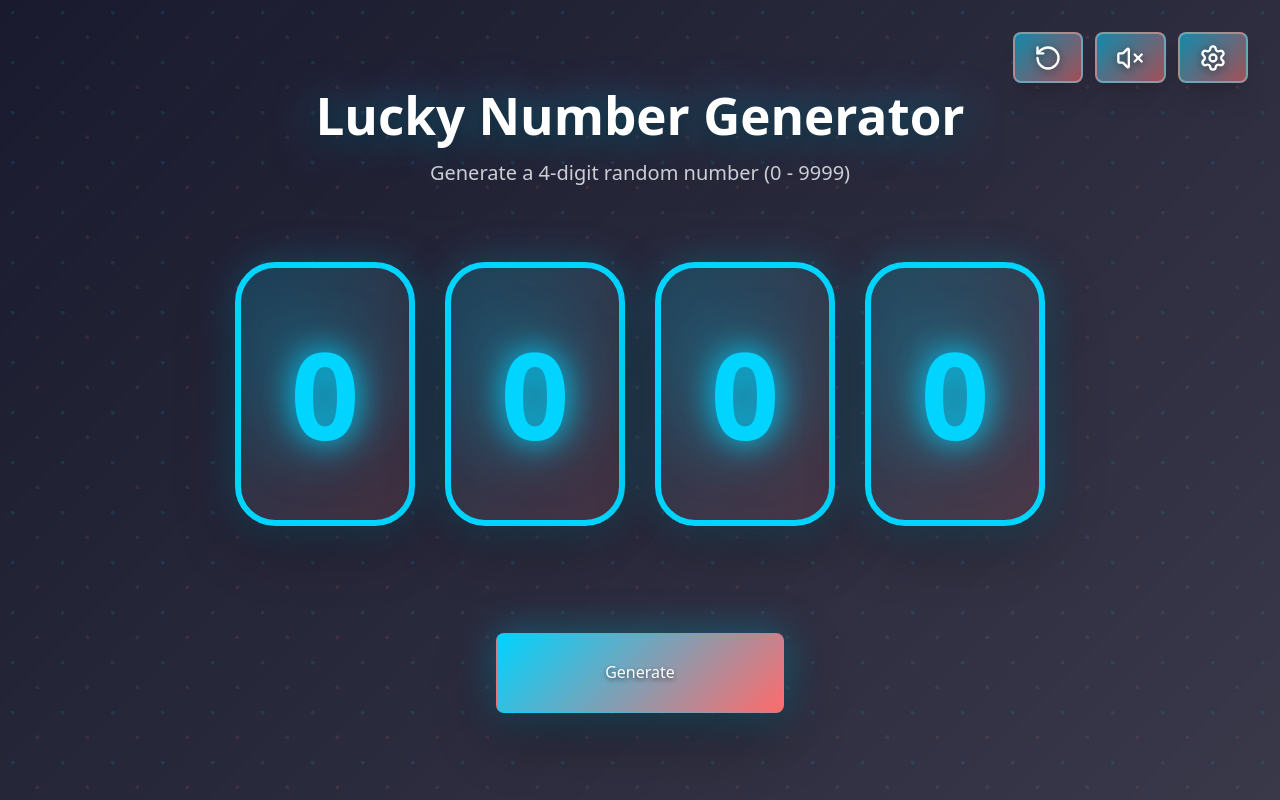
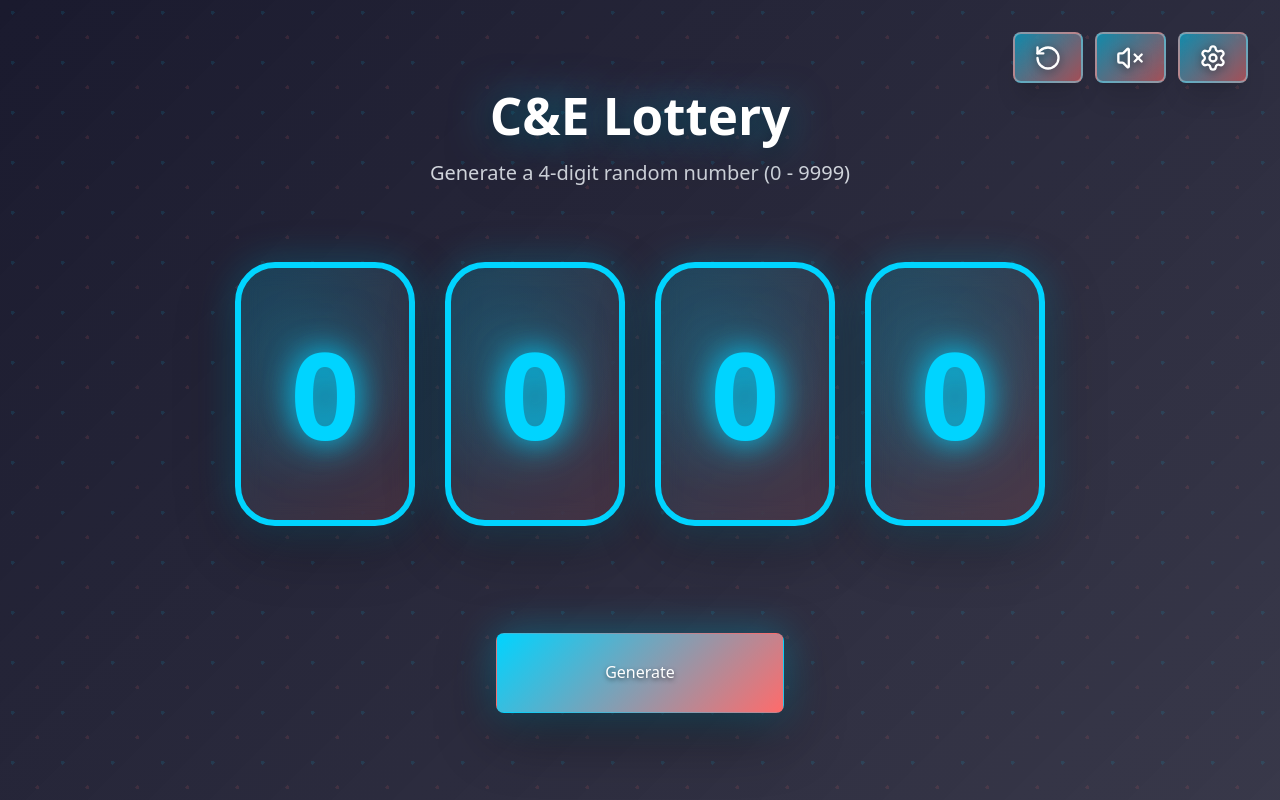
Before and after one commit to thdevfe/lucky-number-draw, a React (Vite) app: page / in a window 1280 px wide. Built offline with nearby package versions, Linux system fonts and the light colour scheme.

Commit message:
version 7

```diff
--- a/index.html
+++ b/index.html
@@ -4,7 +4,7 @@
     <meta charset="UTF-8" />
     <link rel="icon" type="image/svg+xml" href="/vite.svg" />
     <meta name="viewport" content="width=device-width, initial-scale=1.0" />
-    <title>lucky-draw</title>
+    <title>C&E Lottery</title>
   </head>
   <body>
     <div id="root" class="w-full h-full"></div>
--- a/src/App.tsx
+++ b/src/App.tsx
@@ -375,9 +375,8 @@ export default function LuckyNumberGenerator() {
           <h1 className="text-6xl md:text-7xl font-bold text-white mb-4 drop-shadow-2xl" style={{
             textShadow: `0 0 40px ${settings.primaryColor}80, 0 4px 20px rgba(0,0,0,0.5)`
           }}>
-            Lucky Number Generator
+            C&E Lottery
           </h1>
-
           <p className="text-xl text-gray-300 mb-12">
             Generate a {settings.digits}-digit random number ({settings.minValue} - {settings.maxValue})
           </p>
```
